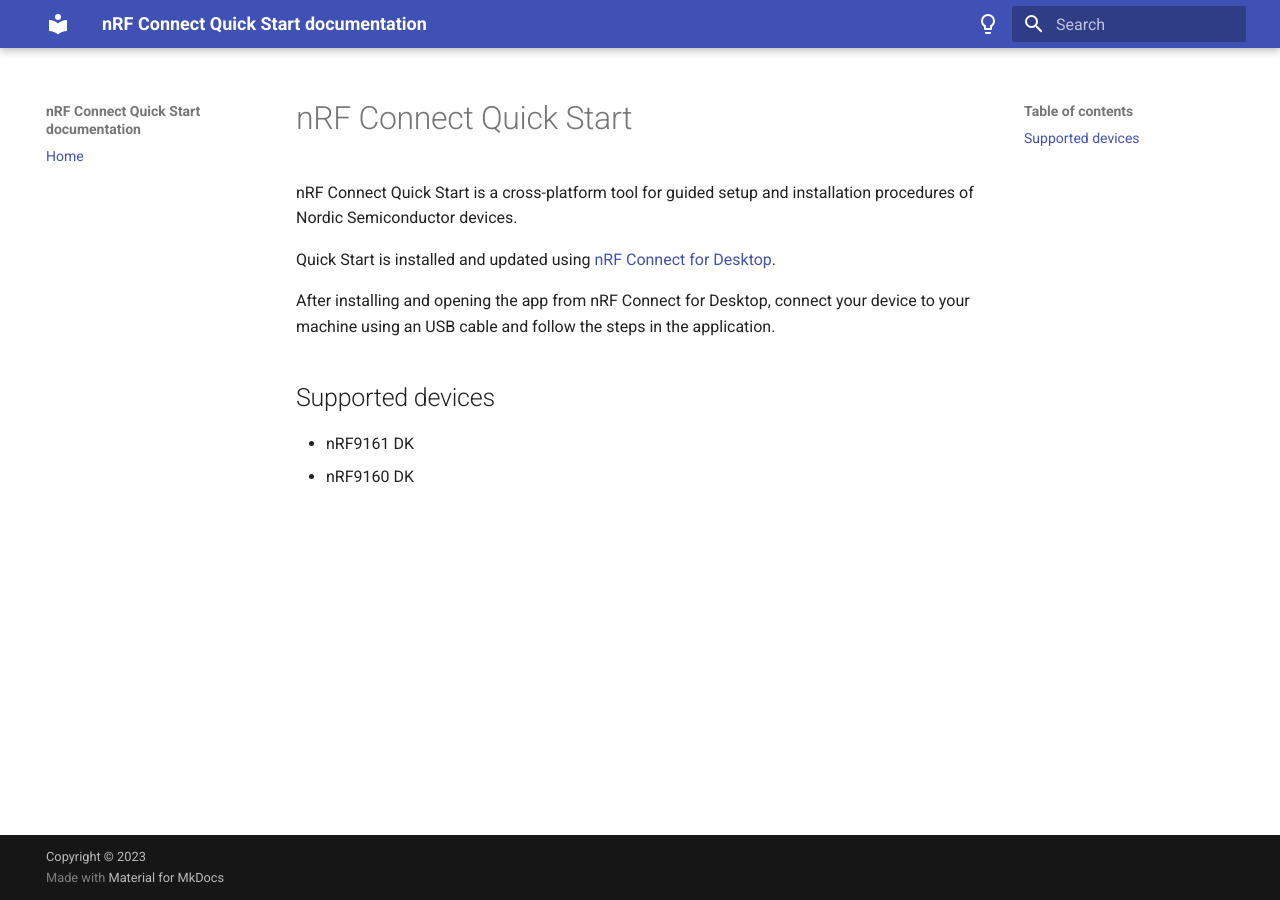
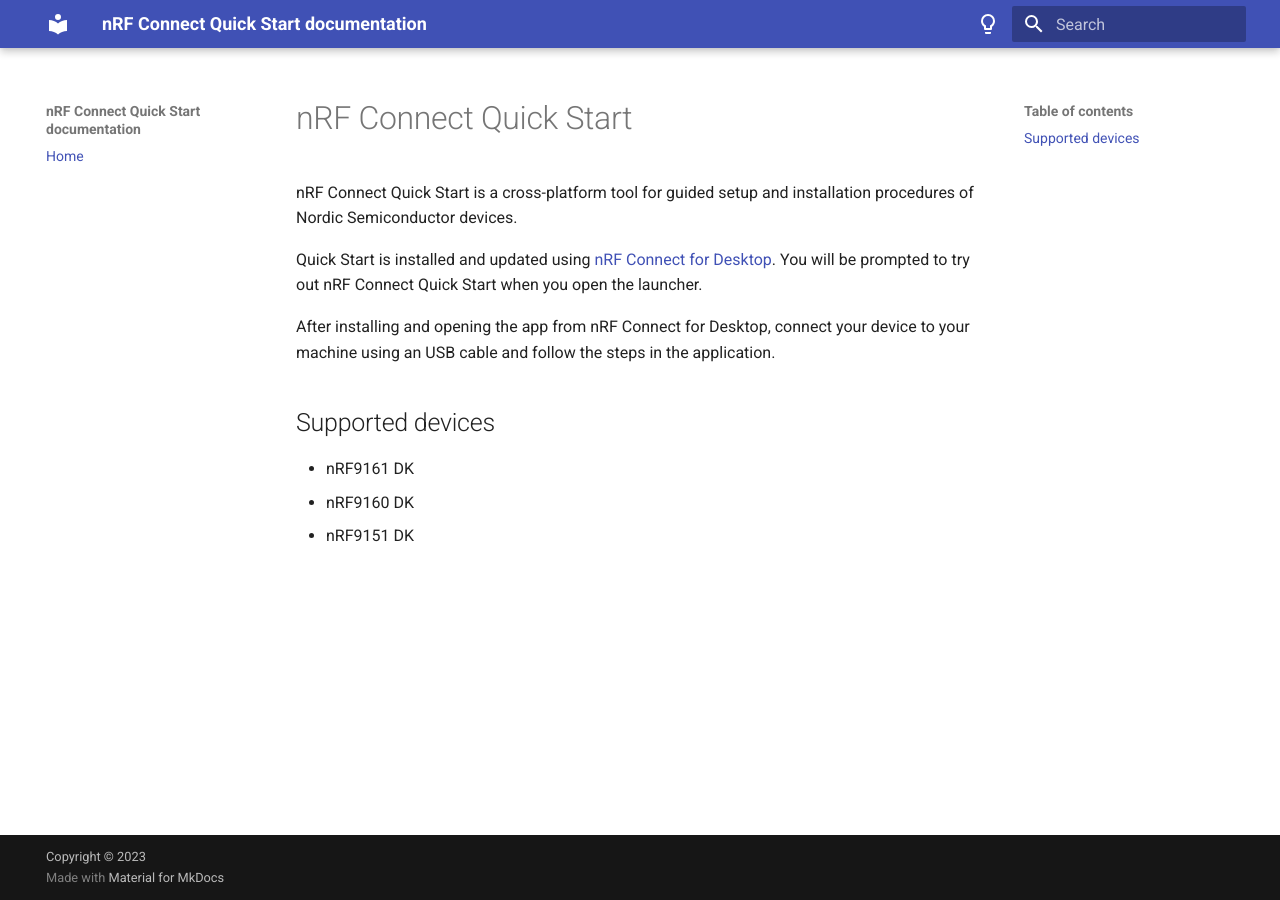
Before and after one commit to NordicSemiconductor/pc-nrfconnect-quickstart, an MkDocs documentation site: the page built from doc/docs/index.md, in a window 1280 px wide. Built offline with MkDocs 1.6.1 and Material for MkDocs 9.7.7, drawn with Linux system fonts in a browser that asks for light colours.

Commit message:
doc: update supported devices list
Updated the list of supported devices.
Fixed a typo in changelog.
NCS-698 and NCD-676.

Signed-off-by: Grzegorz Ferenc <Grzegorz.Ferenc@nordicsemi.no>

```diff
--- a/doc/docs/index.md
+++ b/doc/docs/index.md
@@ -3,6 +3,7 @@
 nRF Connect Quick Start is a cross-platform tool for guided setup and installation procedures of Nordic Semiconductor devices.
 
 Quick Start is installed and updated using [nRF Connect for Desktop](https://docs.nordicsemi.com/bundle/ug_nrf_connect_desktop/page/struct/nrftools_nrfconnect.html).
+You will be prompted to try out nRF Connect Quick Start when you open the launcher.
 
 After installing and opening the app from nRF Connect for Desktop, connect your device to your machine using an USB cable and follow the steps in the application.
 
@@ -10,3 +11,4 @@
 
 - nRF9161 DK
 - nRF9160 DK
+- nRF9151 DK
```
